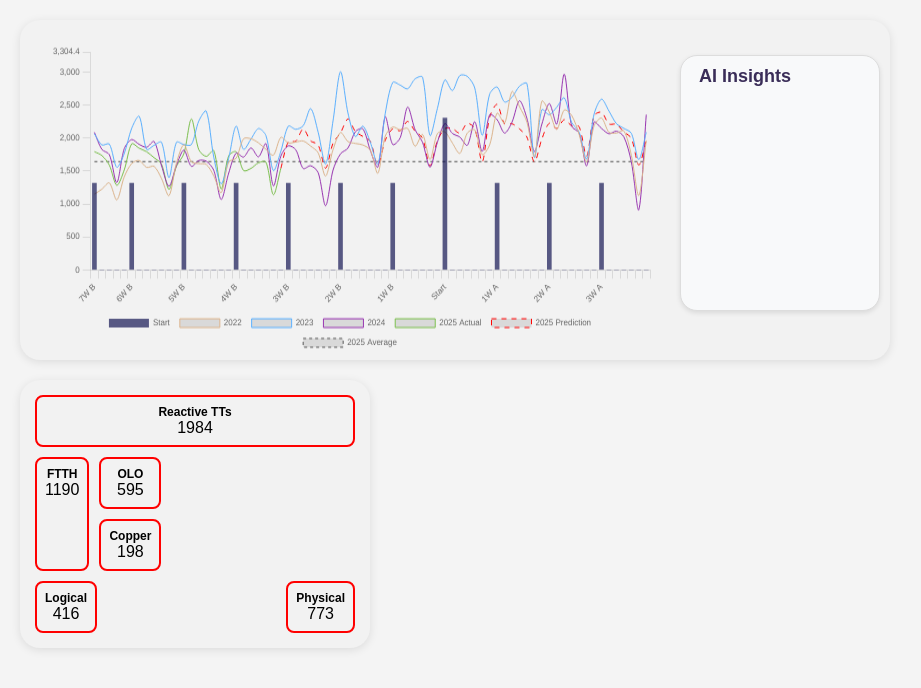
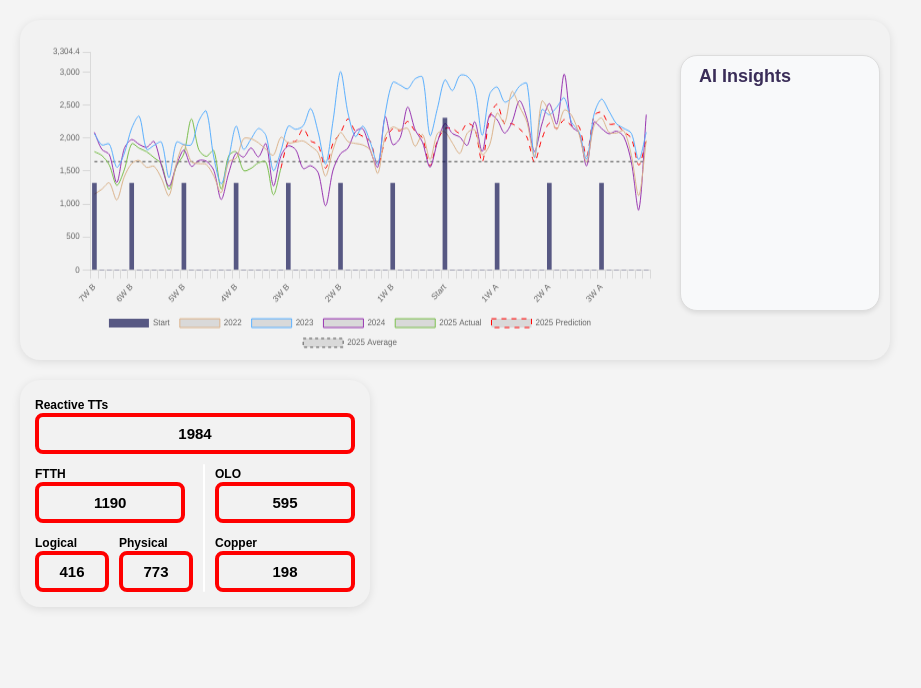
Before and after one commit to JudyKhaled/Back-to-School-Dashboard-stc, a plain HTML site: page index.html in a window 1280 px wide. Shown: the whole page, without its empty margins (0-921 px from the left). Drawn offline with nearby package versions, Linux system fonts and the light colour scheme.

Commit message:
chart 2 done

```diff
--- a/index.html
+++ b/index.html
@@ -25,42 +25,63 @@
 
         <!-- Metrics container -->
 <div class="metrics-main-container">
-            <div class="metrics-box">
+<div class="metrics-layout">
+  <!-- Reactive TTs -->
+  <div class="metric-wrapper">
+    <span class="metric-label">Reactive TTs</span>
     <div class="metric reactive" id="Reactive_TTs">
-                    <span class="label">Reactive TTs</span>
       <span class="value">0</span>
     </div>
+  </div>
 
-                <div class="row">
+  <div class="metrics-body">
+    <!-- Left column -->
+    <div class="left-col">
+      <div class="metric-wrapper">
+        <span class="metric-label">FTTH</span>
         <div class="metric ftth" id="FTTH">
-                        <span class="label">FTTH</span>
           <span class="value">0</span>
         </div>
-                    <div class="right-col">
-                        <div class="metric olo" id="OLO">
-                            <span class="label">OLO</span>
+      </div>
+      <div class="sub-row">
+        <div class="metric-wrapper">
+          <span class="metric-label">Logical</span>
+          <div class="metric logical" id="Logical">
             <span class="value">0</span>
           </div>
-                        <div class="metric copper" id="Copper">
-                            <span class="label">Copper</span>
+        </div>
+        <div class="metric-wrapper">
+          <span class="metric-label">Physical</span>
+          <div class="metric physical" id="Physical">
             <span class="value">0</span>
           </div>
         </div>
       </div>
+    </div>
 
-                <div class="row bottom">
-                    <div class="metric logical" id="Logical">
-                        <span class="label">Logical</span>
+    <!-- White vertical line -->
+    <div class="vertical-line"></div>
+
+    <!-- Right column -->
+    <div class="right-col">
+      <div class="metric-wrapper">
+        <span class="metric-label">OLO</span>
+        <div class="metric olo" id="OLO">
           <span class="value">0</span>
         </div>
-                    <div class="metric physical" id="Physical">
-                        <span class="label">Physical</span>
+      </div>
+      <div class="metric-wrapper">
+        <span class="metric-label">Copper</span>
+        <div class="metric copper" id="Copper">
           <span class="value">0</span>
         </div>
       </div>
     </div>
   </div>
 </div>
+</div>
+
+
     <script src="script.js"></script>
 </body>
 </html>
--- a/style.css
+++ b/style.css
@@ -67,38 +67,74 @@ body {
     color: #3a2d58;
 }
 
-/* Metrics container */
-.metrics-main-container {
+.metrics-layout {
   width: 320px;
   background: #f2f2f2;
   padding: 15px;
   border-radius: 20px;
   box-shadow: 0 2px 10px rgba(0,0,0,0.1);
-}
-
-.metrics-box {
   display: flex;
   flex-direction: column;
   gap: 10px;
 }
 
-.metric.reactive, .metric.ftth, .metric.olo, .metric.copper, .metric.logical, .metric.physical {
+.metric {
   display: flex;
   flex-direction: column;
   align-items: center;
-    border: 2px solid #ddd;
+  border: 4px solid #ddd;
   border-radius: 8px;
   padding: 8px;
 }
 
-.row { display: flex; gap: 10px; }
-.right-col { display: flex; flex-direction: column; gap: 10px; }
-.row.bottom { justify-content: space-between; }
+.metrics-body {
+  display: grid;
+  grid-template-columns: 1fr 2px 1fr;
+  gap: 10px;
+}
 
-/* Colors by status */
+.left-col {
+  display: flex;
+  flex-direction: column;
+  gap: 10px;
+}
+
+.ftth {
+  width: 80%;
+}
+
+.sub-row {
+  display: flex;
+  gap: 10px;
+}
+
+.metric.logical,
+.metric.physical {
+  width: 50px;   /* increased width */
+}
+
+
+.vertical-line {
+  background: white;
+  width: 2px;
+  border-radius: 1px;
+}
+
+.right-col {
+  display: flex;
+  flex-direction: column;
+  gap: 10px;
+}
+
+/* Color statuses */
 .metric.normal { border-color: green; }
 .metric.warning { border-color: yellow; }
 .metric.critical { border-color: red; }
 
-.metric .label { font-size: 12px; font-weight: bold; }
-.metric .value { font-size: 16px; }
+.metric-label {
+  font-size: 12px;   /* or any smaller size you want */
+  font-weight: bold;
+  text-align: center;
+}
+
+.metric .value { font-size: 15px; font-weight: bold; }
```
Also changed, not shown: chart4_data_fixed.json (added, +87 -0 lines). Lines whose indentation alone changed are shown as unchanged.
